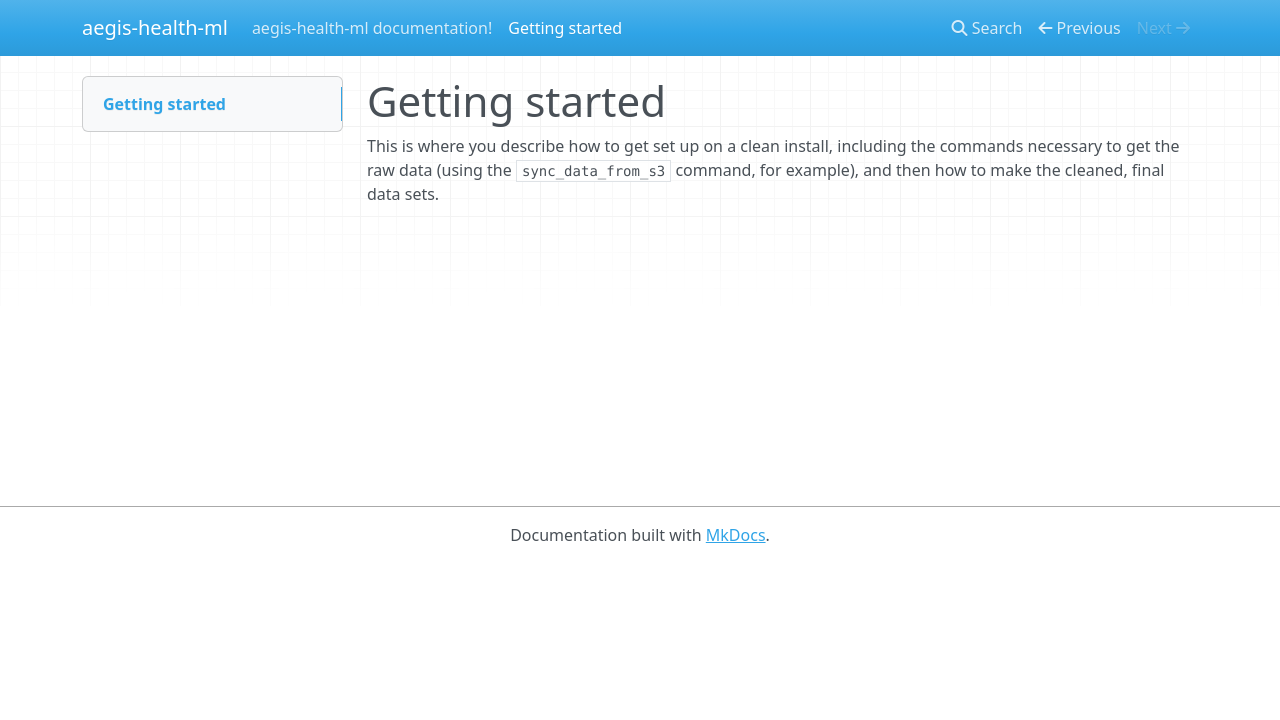
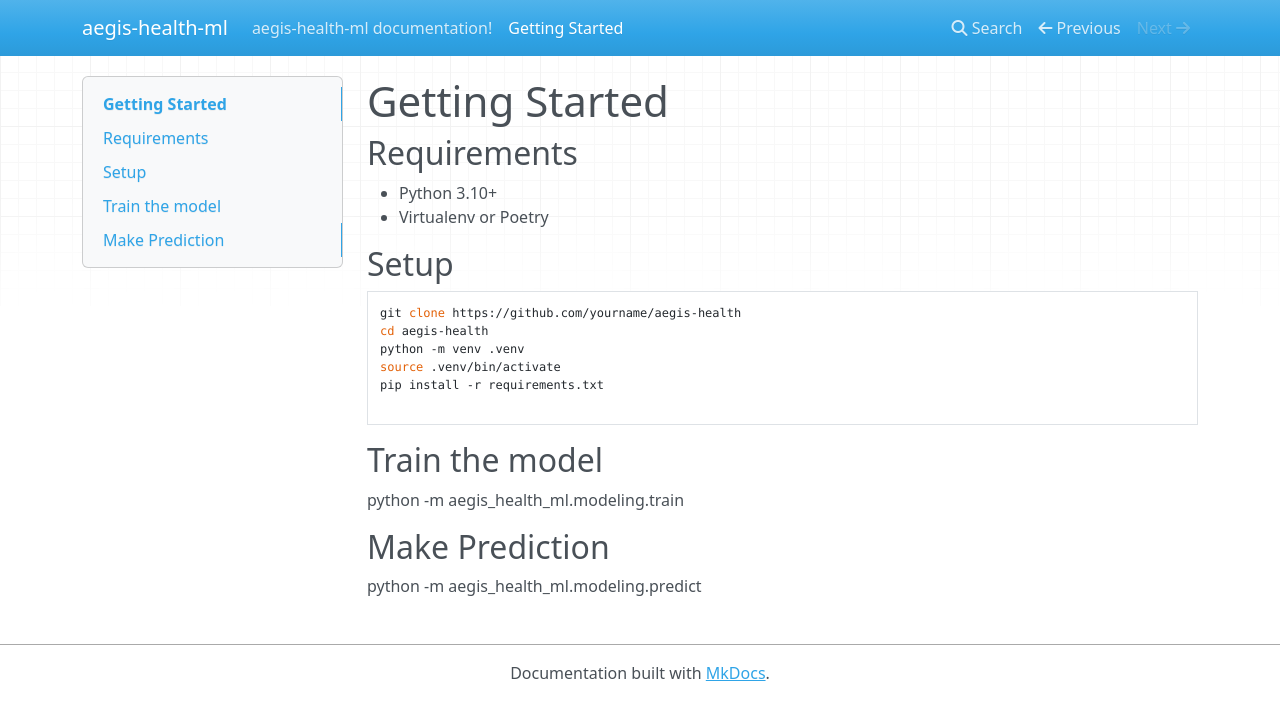
Before and after one commit to habtesh-beki/Aegis-Health, an MkDocs documentation site: the page built from aegis-health-ml/docs/docs/getting-started.md, in a window 1280 px wide. Shown: the top 720 px of the page. Built offline with MkDocs 1.6.1, drawn with Linux system fonts in a browser that asks for light colours; nearby versions of some CDN libraries.

Commit message:
added getting-started doc

````diff
--- a/aegis-health-ml/docs/docs/getting-started.md
+++ b/aegis-health-ml/docs/docs/getting-started.md
@@ -1,6 +1,25 @@
-Getting started
-===============
+# Getting Started
 
-This is where you describe how to get set up on a clean install, including the
-commands necessary to get the raw data (using the `sync_data_from_s3` command,
-for example), and then how to make the cleaned, final data sets.
+## Requirements
+
+- Python 3.10+
+- Virtualenv or Poetry
+
+## Setup
+
+```bash
+git clone https://github.com/yourname/aegis-health
+cd aegis-health
+python -m venv .venv
+source .venv/bin/activate
+pip install -r requirements.txt
+
+```
+
+## Train the model
+
+python -m aegis_health_ml.modeling.train
+
+## Make Prediction
+
+python -m aegis_health_ml.modeling.predict
````
